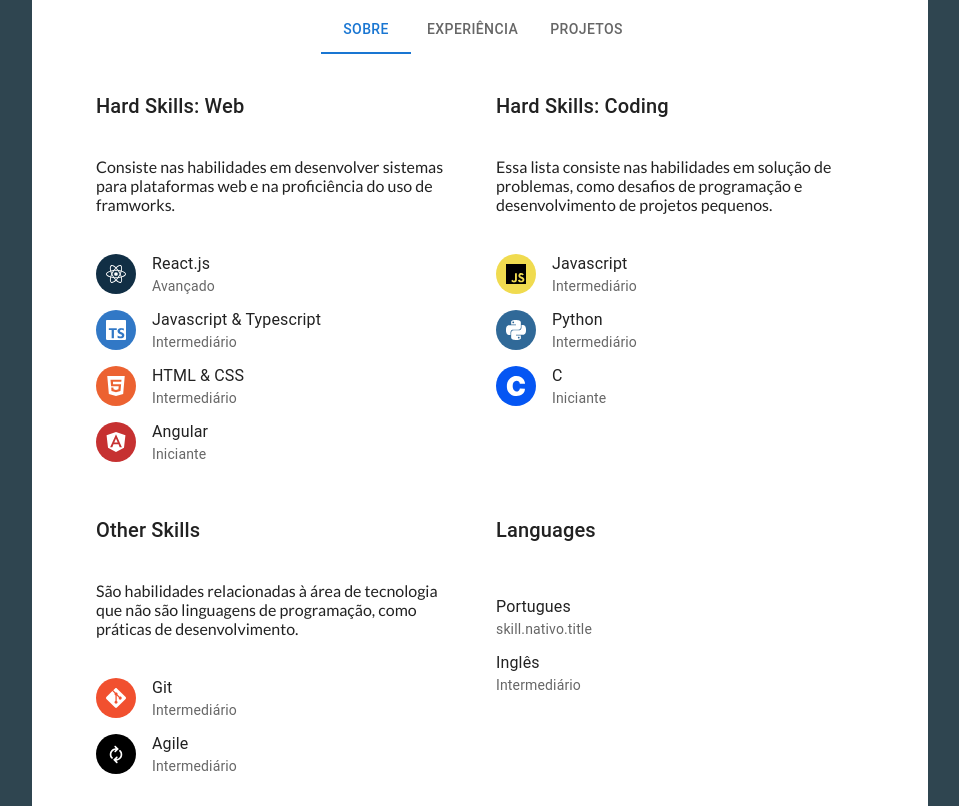
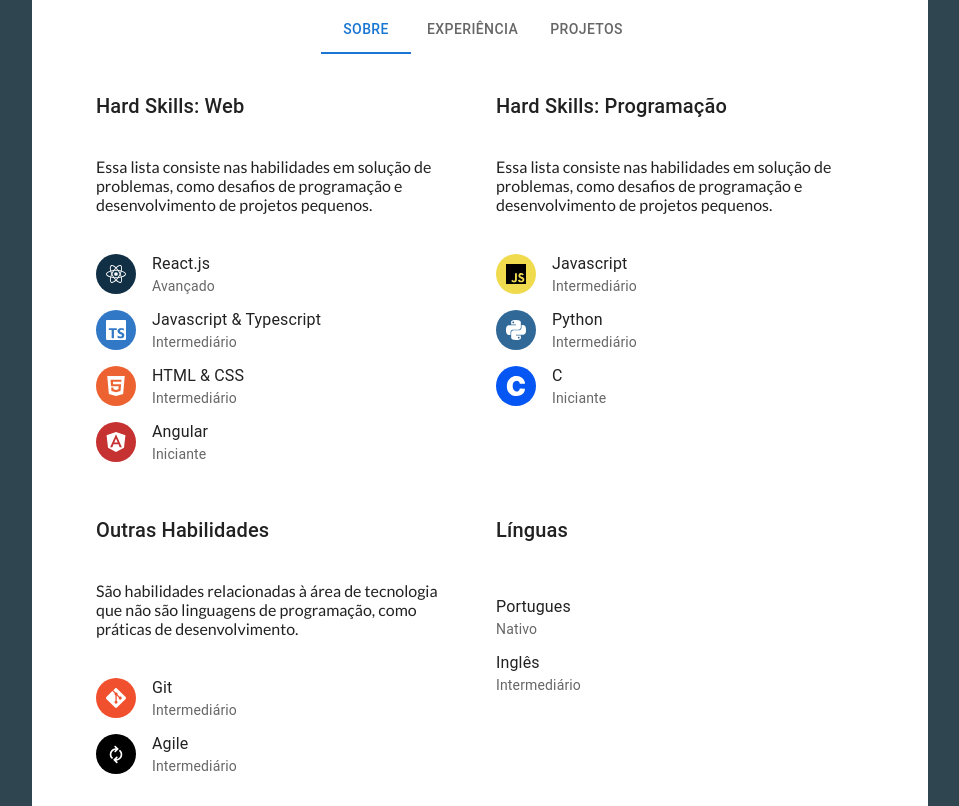
Before and after one commit to NatSatie/portifolio, a React (Create React App) app: page / in a window 1280 px wide. Shown: the part 360-1166 px from the top of the page, without its empty margins (160-1119 px from the left). Built offline with nearby package versions, Linux system fonts and the light colour scheme.

Commit message:
translation fixes

```diff
--- a/src/components/Content/AboutMe/AboutMe.js
+++ b/src/components/Content/AboutMe/AboutMe.js
@@ -9,10 +9,13 @@ import { SiReact, SiTypescript,SiHtml5, SiAngular, SiJavascript, SiPython, SiC,S
 import { TiArrowSync } from "react-icons/ti";
 import Typography from '@mui/material/Typography';
 
+const AboutMe = () => {
+  const { t } = useTranslation('translation');
+
   const skills = [
     {
-    "title": "Hard Skills: Web",
-    "description": "Consiste nas habilidades em desenvolver sistemas para plataformas web e na proficiência do uso de framworks.",
+      "title": t('skill.coding.web.title'),
+      "description": t('skill.coding.code.description'),
       "list": [
         {
           "name": "React.js",
@@ -45,8 +48,8 @@ const skills = [
       ]
     },
     {
-    "title": "Hard Skills: Coding",
-    "description": "Essa lista consiste nas habilidades em solução de problemas, como desafios de programação e desenvolvimento de projetos pequenos.",
+      "title": t('skill.coding.code.title'),
+      "description": t('skill.coding.code.description'),
       "list": [
         {
           "name": "Javascript",
@@ -72,8 +75,8 @@ const skills = [
       ]
     },
     {
-    "title": "Other Skills",
-    "description": "São habilidades relacionadas à área de tecnologia que não são linguagens de programação, como práticas de desenvolvimento.",
+      "title": t('skill.coding.other.title'),
+      "description": t('skill.coding.other.description'),
       "list": [
         {
           "name": "Git",
@@ -92,7 +95,7 @@ const skills = [
       ]
     },
     {
-    "title": "Languages",
+      "title": t('skill.coding.lang.title'),
       "list": [
         {
           "name": "Portugues",
@@ -107,9 +110,6 @@ const skills = [
       ]
     },
   ]
-
-const AboutMe = () => {
-  const { t } = useTranslation('translation');
 
   return (
     <>
--- a/src/components/Content/Experience/Experience.js
+++ b/src/components/Content/Experience/Experience.js
@@ -7,15 +7,18 @@ import {  CardActions } from '@mui/material';
 import Chip from '@mui/material/Chip';
 import Stack from '@mui/material/Stack';
 
+const Experience = () => {
+  const { t } = useTranslation('translation');
+
   const experience = [
     {
       "name": "GoBots (01/2021-12/2021)",
       "tags": [
         {
-        "title": "Estágio",
+          "title": t('projects.tags.intern'),
         },
         {
-        "title": "Desenvolvimento Web",
+          "title": t('projects.tags.web'),
         },
         {
           "title": "React.js",
@@ -27,27 +30,24 @@ const experience = [
           "title": "Angular",
         }
       ],
-    "description": "Eh um projetoasdas asdasdsaddas das adsasdasdasdasasddasd em reacasd asdasdt.j",
+      "description": t('projects.description.gobots'),
     },
     {
-    "name": "SECOMP - Semana Acadêmica de Computação da UNICAMP (2017-2018)",
+      "name": t('projects.title.secomp'),
       "tags": [
         {
-        "title": "Trabalho Voluntário",
+          "title": t('projects.tags.volunteer'),
         },
         {
-        "title": "Coordenação",
+          "title": t('projects.tags.coordinator'),
         },
         {
-        "title": "Organização de eventos",
+          "title": t('projects.tags.event'),
         }
       ],
-    "description": "Coordenadora de Comunicação: Eh um projetoasdas asdasdsaddas das adsasdasdasdasasddasd em reacasd asdasdt.j",
+      "description": t('projects.description.secomp'),
     }
   ];
-
-const Experience = () => {
-  const { t } = useTranslation('translation');
 
   return (
     <SkillContainer>
--- a/src/components/Content/Projects/Projects.js
+++ b/src/components/Content/Projects/Projects.js
@@ -10,18 +10,21 @@ import { SiGithub, SiCodesandbox } from "react-icons/si";
 import Chip from '@mui/material/Chip';
 import Stack from '@mui/material/Stack';
 
+const Projects = () => {
+  const { t } = useTranslation('translation');
+
   const experience = [
     {
-    "name": "Pokedex Geração 1",
+      "name": t('projects.title.pokemon'),
       "tags": [
         {
-        "title": "Projeto"
+          "title": t('projects.tags.project')
         },
         {
           "title": "React.js"
         }
       ],
-    "description": "Lorem ipsum dolor sit amet, consectetur adipiscing elit. Etiam eleifend vitae augue at sollicitudin. Sed non libero sit amet magna aliquet feugiat eget vel diam. Cras pharetra ante non enim.",
+      "description": t('projects.description.pokemon'),
       "img": <CardMedia
         component="img"
         height="140"
@@ -32,9 +35,6 @@ const experience = [
       "demo": "https://mr34l.sse.codesandbox.io/"
     }
   ];
-
-const Projects = () => {
-  const { t } = useTranslation('translation');
 
   return (
     <SkillContainer>
--- a/src/locales/en/translation.json
+++ b/src/locales/en/translation.json
@@ -26,6 +26,47 @@
     "advanced": {
       "description": "I know the fundamental concepts and I'm able to create complex projects",
       "title": "Advanced"
+    },
+    "nativo": {
+      "title": "Native"
+    },
+    "coding": {
+      "web": {
+        "title": "Hard Skills: Web",
+        "description": "Skills related to develop web applications and hability to work with frameworks."
+      },
+      "code": {
+        "title": "Hard Skills: Programming",
+        "description": "Hability to problem-solving, such as code challenges and developt small scale projects."
+      },
+      "other": {
+        "title": "Other Skills",
+        "description": "Not relatect directly to technical skills, its about good practises to develop."
+      },
+      "lang": {
+        "title": "Languages",
+        "pt": "Portuguese",
+        "en": "English"
+      }
+    }
+  },
+  "projects": {
+    "tags": {
+      "intern": "Intern",
+      "web": "Web development",
+      "volunteer": "Volunteer",
+      "coordinator": "Coordinator",
+      "event": "Event manager",
+      "project": "Project"
+    },
+    "description": {
+      "gobots": "Intern as front-end developer, worked with React.js and Typescript, minor experiences with Angular also responsible to development, presentations and code reviews.",
+      "secomp": "Communications coordinator, responsible for the marketing, manage a team to create product for the event and get social network and sponsorship.",
+      "pokemon": "A simple generation 1 pokedex, you're able to visualize all 151 pokemon and search by name."
+    },
+    "title": {
+      "secomp": "SECOMP - Academic Week for Computing (2017-2018)",
+      "pokemon": "Pokedex Gen 1"
     }
   }
 }
--- a/src/locales/pt/translation.json
+++ b/src/locales/pt/translation.json
@@ -26,6 +26,47 @@
     "advanced": {
       "description": "Conheço muito bem os fundamentos e posso criar projetos complexos",
       "title": "Avançado"
+    },
+    "nativo": {
+      "title": "Nativo"
+    },
+    "coding": {
+      "web": {
+        "title": "Hard Skills: Web",
+        "description": "Consiste nas habilidades em desenvolver sistemas para plataformas web e na proficiência do uso de frameworks."
+      },
+      "code": {
+        "title": "Hard Skills: Programação",
+        "description": "Essa lista consiste nas habilidades em solução de problemas, como desafios de programação e desenvolvimento de projetos pequenos."
+      },
+      "other": {
+        "title": "Outras Habilidades",
+        "description": "São habilidades relacionadas à área de tecnologia que não são linguagens de programação, como práticas de desenvolvimento."
+      },
+      "lang": {
+        "title": "Línguas",
+        "pt": "Português",
+        "en": "Inglês"
+      }
+    }
+  },
+  "projects": {
+    "tags": {
+      "intern": "Estágio",
+      "web": "Desenvolvimento Web",
+      "volunteer": "Voluntária",
+      "coordinator": "Coordenadora",
+      "event": "Organização de eventos",
+      "project": "Projeto"
+    },
+    "description": {
+      "gobots": "Estagiária em desenvolvimento web, trabalhei com React.js e Typescript, com algumas experiências com Angular. Responsável pelo desenvolvimento de features, apresentações e revisão de código.",
+      "secomp": "Coordenadora de comunicação, responsável pelo marketing, gerenciamento do time para criar produtos para o evento e obter patrocínios.",
+      "pokemon": "Um pokedex da primeira geração, é possível visualizar todos os 151 pokemon e procurá-los por nome."
+    },
+    "title": {
+      "secomp": "SECOMP - Semana Acadêmica de Computação da UNICAMP (2017-2018)",
+      "pokemon": "Pokedex Geração 1"
     }
   }
 }
```
Lines whose indentation alone changed are shown as unchanged.
